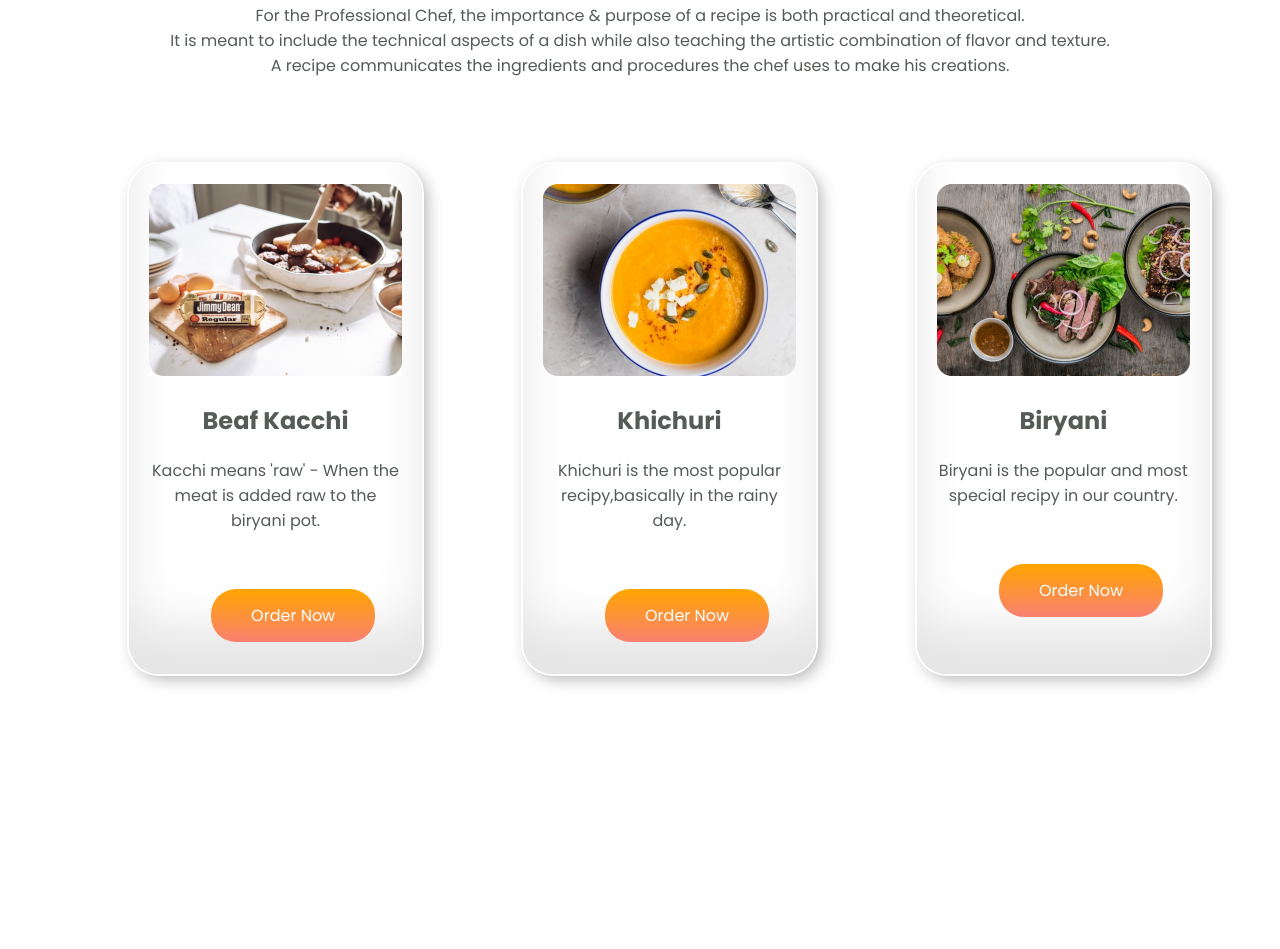
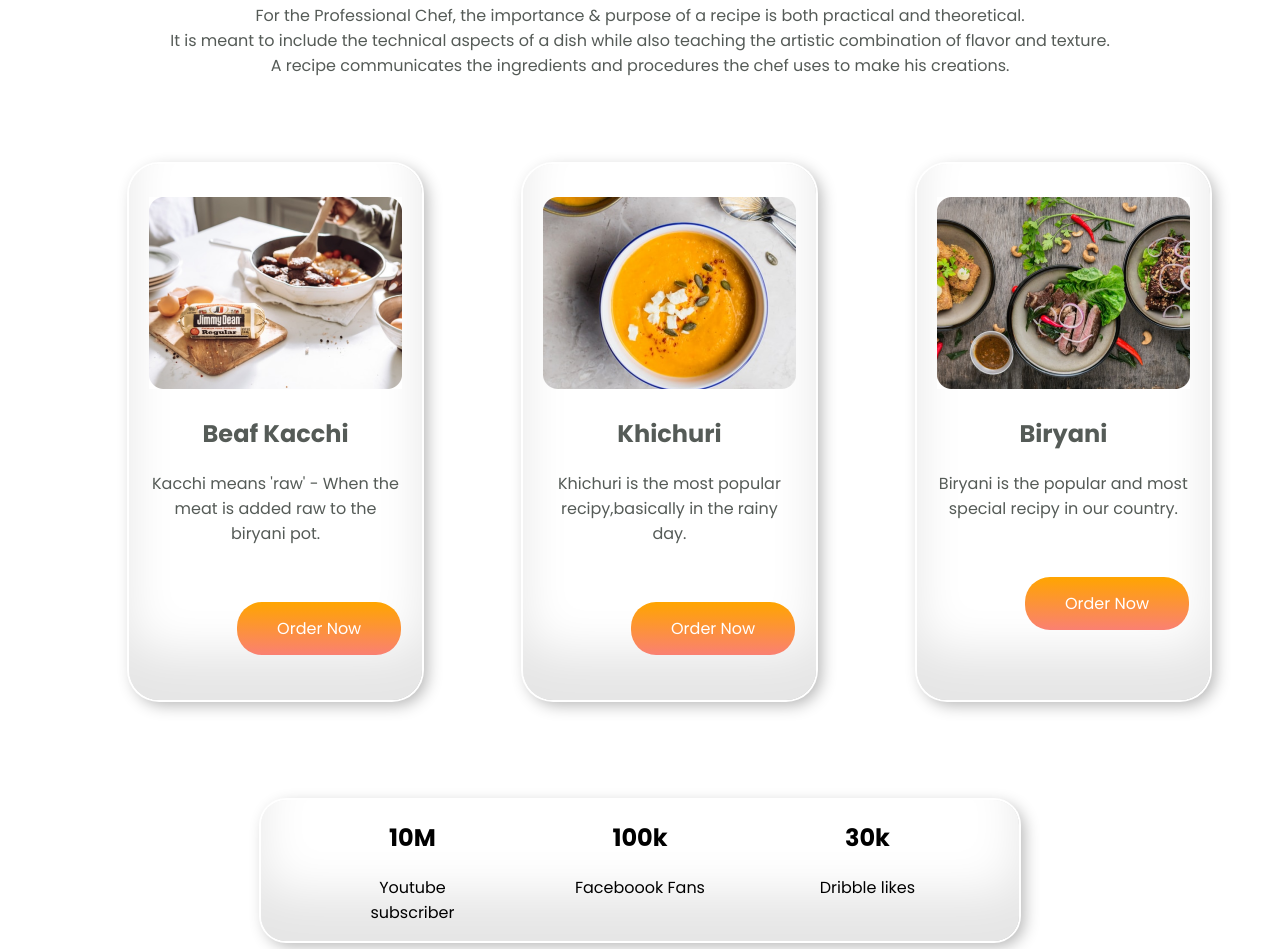
Before and after one commit to Mostafa-Mahim-Masrukh/food-network, a plain HTML site: page index.html in a window 1280 px wide. Shown: the part 1473-2422 px from the top of the page. Before the commit the page ends 2225 px from the top, so only its background shows below. Drawn offline with Linux system fonts and the light colour scheme.

Commit message:
social like,subscriber- part added

```diff
--- a/css/style.css
+++ b/css/style.css
@@ -123,7 +123,7 @@ body{
 .one-by-one-recipy-list{
     width: 20%;
     height: 470px;
-    padding: 20px 20px;
+    padding: 33px 20px;
     /* border: 1px solid red; */
     border-radius: 30px;
     box-shadow:
@@ -139,7 +139,7 @@ body{
 }
 
 #order-now-button{
-    margin-left: 62px;
+    margin-left: 88px;
 }
 
 .recipy-section h1{
@@ -157,3 +157,28 @@ body{
 
 
 /* <!-- recipy-section-end --> */
+
+
+
+
+
+.social-info{
+
+    display: flex;
+    border-radius: 25px;
+    width: 60%;
+    margin-left: 20% !important;
+    margin-top: 30px;
+    box-shadow:
+    inset 0 -3em 3em rgba(0,0,0,0.1),
+          0 0  0 2px rgb(255,255,255),
+          0.3em 0.3em 1em rgba(0,0,0,0.3);
+          margin-left: 8%;
+
+}
+
+.social-info-part-wise{
+    text-align: center;
+    width: 20%;
+    padding-left: 10%;
+}
--- a/index.html
+++ b/index.html
@@ -95,6 +95,47 @@
     </section>
 
     <!-- recipy-section-end -->
+
+
+
+
+    <section class="social-info">
+
+        <div class="social-info-part-wise">
+            <h1>10M</h1>
+            <p>Youtube subscriber</p>
+        </div>
+
+
+        <div class="social-info-part-wise">
+            <h1>100k</h1>
+            <p>Faceboook Fans</p>
+        </div>
+
+
+        <div class="social-info-part-wise">
+            <h1>30k</h1>
+            <p>Dribble likes</p>
+        </div>
+
+
+
+
+    </section>
+
+
+
+
+
+
+
+
+
+
+
+
+
+
 </body>
 
 </html>
```
